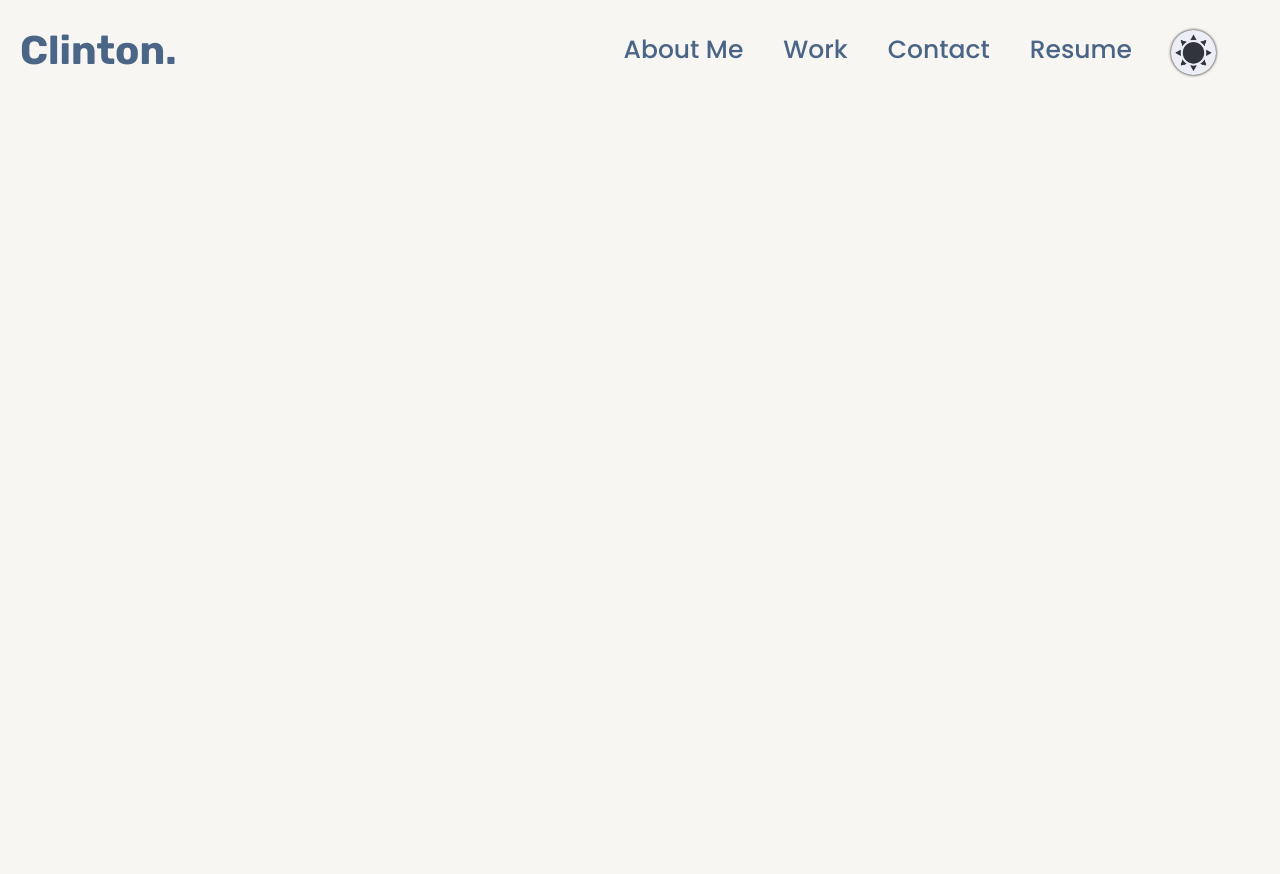
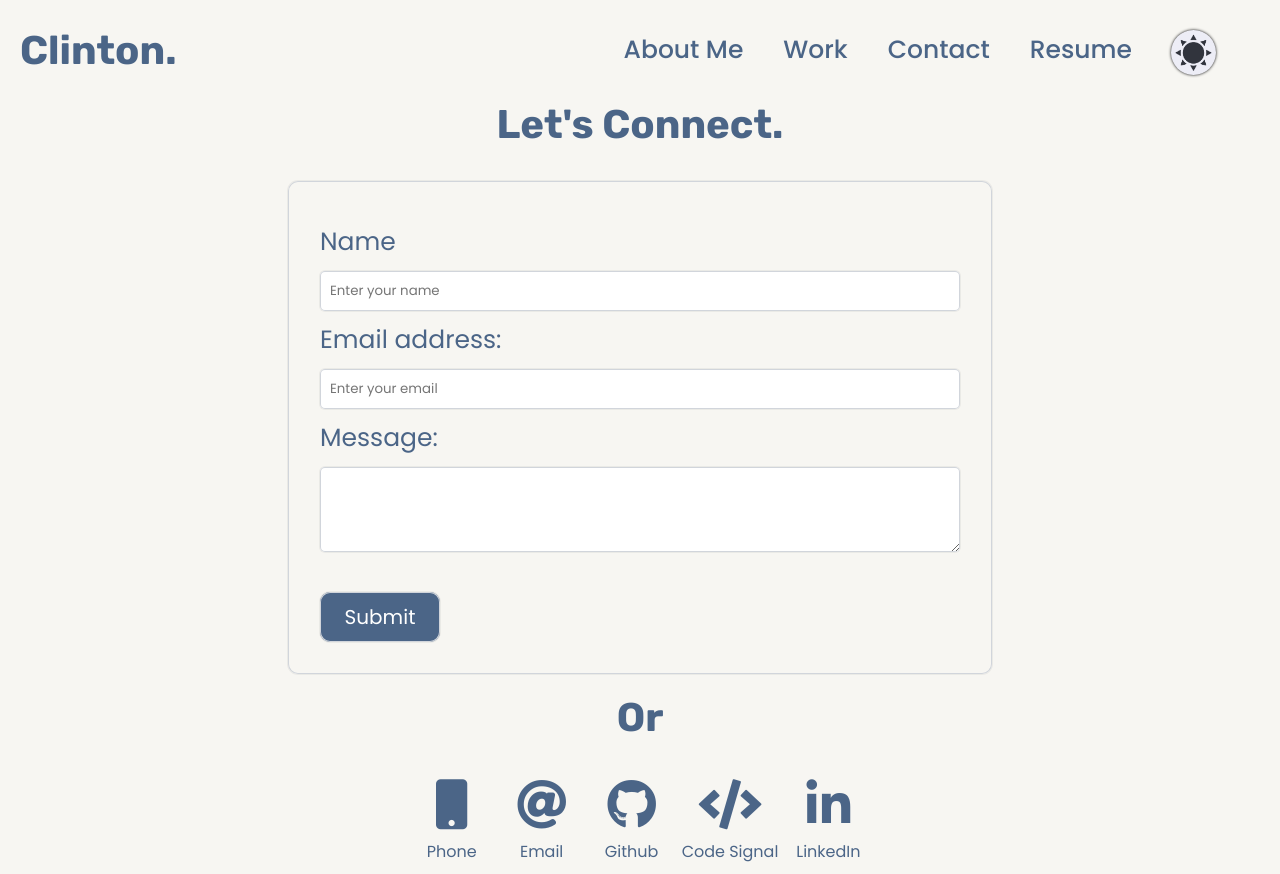
Before and after one commit to pravton/react-portfolio, a React (Create React App) app: page / in a window 1280 px wide. Both pictures are taken after a click on the element "Contact". Before the commit the page ends 800 px from the top, so only its background shows below. Built offline with nearby package versions, Linux system fonts and the light colour scheme.

Commit message:
added basic contact form

```diff
--- a/package.json
+++ b/package.json
@@ -6,9 +6,11 @@
     "@testing-library/jest-dom": "^5.14.1",
     "@testing-library/react": "^11.2.7",
     "@testing-library/user-event": "^12.8.3",
+    "@types/react-transition-group": "^4.4.2",
     "react": "^17.0.2",
     "react-dom": "^17.0.2",
     "react-scripts": "4.0.3",
+    "react-transition-group": "^1.2.1",
     "web-vitals": "^1.1.2"
   },
   "scripts": {
--- a/src/App.js
+++ b/src/App.js
@@ -1,9 +1,11 @@
 import React, {useState} from 'react';
+import { CSSTransitionGroup } from 'react-transition-group'
 import logo from './logo.svg';
 import './App.css';
 import { setTheme, switchTheme } from './utils/theme';
 import About from './components/About';
 import Work from './components/Work';
+import Contact from './components/Contact';
 
 // components
 import Nav from './components/Nav';
@@ -23,8 +25,14 @@ function App() {
         setTheme={switchTheme}
         setCurrentTheme={setCurrentTheme}
         setCurrentLink={setCurrentLink}/>
-      {currentLink === 'About Me' && <About />}
-      {currentLink === 'Work' && <Work />}
+      <CSSTransitionGroup
+        transitionName="compAnimation"
+        transitionEnterTimeout={500}
+          transitionLeaveTimeout={300}>
+          {currentLink === 'About Me' && <About />}
+          {currentLink === 'Work' && <Work />}
+          {currentLink === 'Contact' && <Contact />}
+      </CSSTransitionGroup>
     </div>
   );
 }
--- /dev/null
+++ b/src/components/Contact/index.js
@@ -0,0 +1,34 @@
+import React from 'react';
+import ContactIcons from '../ContactIcons';
+
+function Contact() {
+  return (
+    <section className="contact-section">
+      <h2 className="title-2">Let's Connect.</h2>
+      <form id="contact-form" className="contact-form">
+          <div className="form-input-container">
+            <label htmlFor="name">Name</label>
+            <input type="text" name="name" placeholder="Enter your name"/>
+          </div>
+          <div className="form-input-container">
+            <label htmlFor="email">Email address:</label>
+            <input type="email" name="email" placeholder="Enter your email"/>
+          </div>
+          <div className="form-input-container">
+            <label htmlFor="message">Message:</label>
+            <textarea rows="5" name="message" ></textarea>
+          </div>
+          <div className="form-input-container">
+            <p className="error-text"></p>
+          </div>
+          <div className="button-container">
+            <button type="submit">Submit</button>
+          </div>
+      </form>
+      <h2 className="title-2">Or</h2>
+      <ContactIcons />
+    </section>
+  )
+}
+
+export default Contact;
--- a/src/index.css
+++ b/src/index.css
@@ -12,6 +12,7 @@ html {
   --background-color: #F7F6F2;
   --font-color: #4B6587;
   --dm-accent-color: #CF455C;
+  --off-white: #ffffff;
   --box-shadow: rgba(0, 0, 0, 0.05) 0px 0px 0px 1px, rgb(209, 213, 219) 0px 0px 0px 1px inset;
 }
 
@@ -20,6 +21,7 @@ html {
   --background-color: #1c1f26;
   --font-color: #D7D8DA;
   --dm-accent-color: #CF455C;
+  --off-white: #F7F6F2;
   --box-shadow: rgb(121, 121, 121) 0px 0px 0px 1px, rgba(0, 0, 0, 0.05) 0px 0px 0px 1px inset;
 }
 
@@ -47,7 +49,7 @@ p {
   font-size: 20px;
 }
 
-span {
+span, label, input, button {
   font-family: var(--secondary-font);
 }
 
@@ -203,6 +205,24 @@ header {
 
 .description {
   font-size: 25px;
+}
+
+.compAnimation-enter {
+  opacity: 0.01;
+}
+
+.compAnimation-enter.compAnimation-enter-active {
+  opacity: 1;
+  transition: opacity 500ms ease-in;
+}
+
+.compAnimation-leave {
+  opacity: 1;
+}
+
+.compAnimation-leave.compAnimation-leave-active {
+  opacity: 0.01;
+  transition: opacity 300ms ease-in;
 }
 
 /* About section */
@@ -421,6 +441,74 @@ header {
 
 .work-info a:hover {
   color: var(--dm-accent-color)
+}
+
+/* Contact Section */
+.contact-form {
+  width: 50%;
+  margin: 20px auto;
+  padding: 2rem;
+  border-radius: 10px;
+  box-shadow: var(--box-shadow);
+}
+
+.form-input-container {
+  display: flex;
+  flex-direction: column;
+}
+
+.form-input-container label {
+  margin: 10px 0;
+  text-align: left;
+  font-size: 25px;
+}
+
+.form-input-container input {
+  height: 30px;
+  padding: 5px 10px;
+  background-color: var(--off-white);
+  border-radius: 5px;
+  border: none;
+  box-shadow: var(--box-shadow);
+}
+
+.form-input-container input:focus-visible {
+  outline: none;
+  border: var(--dm-accent-color) 1px solid;
+}
+
+.form-input-container textarea {
+  border: none;
+  padding: 5px 10px;
+  border-radius: 5px;
+  background-color: var(--off-white);
+  box-shadow: var(--box-shadow);
+}
+
+.form-input-container textarea:focus-visible {
+  outline: none;
+  border: var(--dm-accent-color) 1px solid;
+}
+
+.button-container {
+  display: flex;
+}
+
+.contact-form button {
+  font-size: 20px;
+  color: white;
+  cursor: pointer;
+  height: 50px;
+  width: 120px;
+  border-radius: 10px;
+  border: none;
+  box-shadow: var(--box-shadow);
+  background: var(--primary-color);
+  transition: all 300ms ease-out;
+}
+
+.contact-form button:hover {
+  background: var(--dm-accent-color);
 }
 
 @media only screen and (max-width: 1100px) {
```
Also changed, not shown: 1 other file (tests, documents, lock files or other folders).
